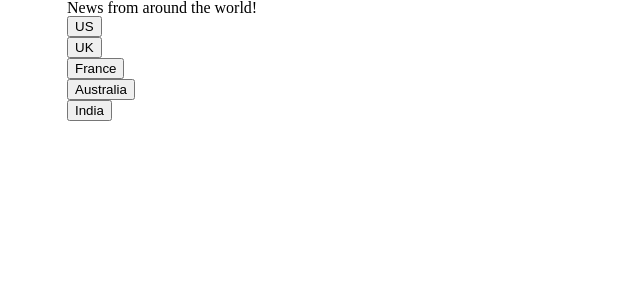
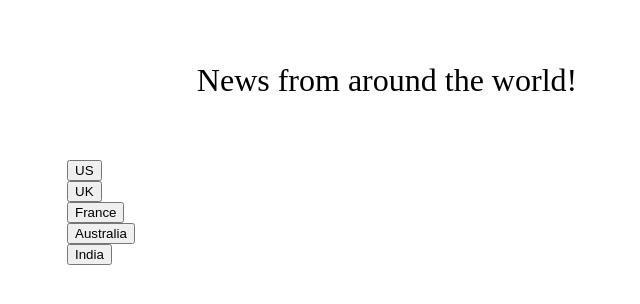
Before and after one commit to samozamo/news-test, a Nuxt app: page / in a window 1280 px wide. Shown: the top 304 px of the page, without its empty margins (253-893 px from the left). Built offline with nearby package versions, Linux system fonts and the light colour scheme.

Commit message:
style the heading

```diff
--- a/app.vue
+++ b/app.vue
@@ -68,4 +68,11 @@ const handleCountryClick = async (code: string) => {
     max-width: 40rem;
   }
 }
+
+h1 {
+  font-size: 2rem;
+  text-align: center;
+  margin-block: 4rem;
+}
+
 </style>
```
